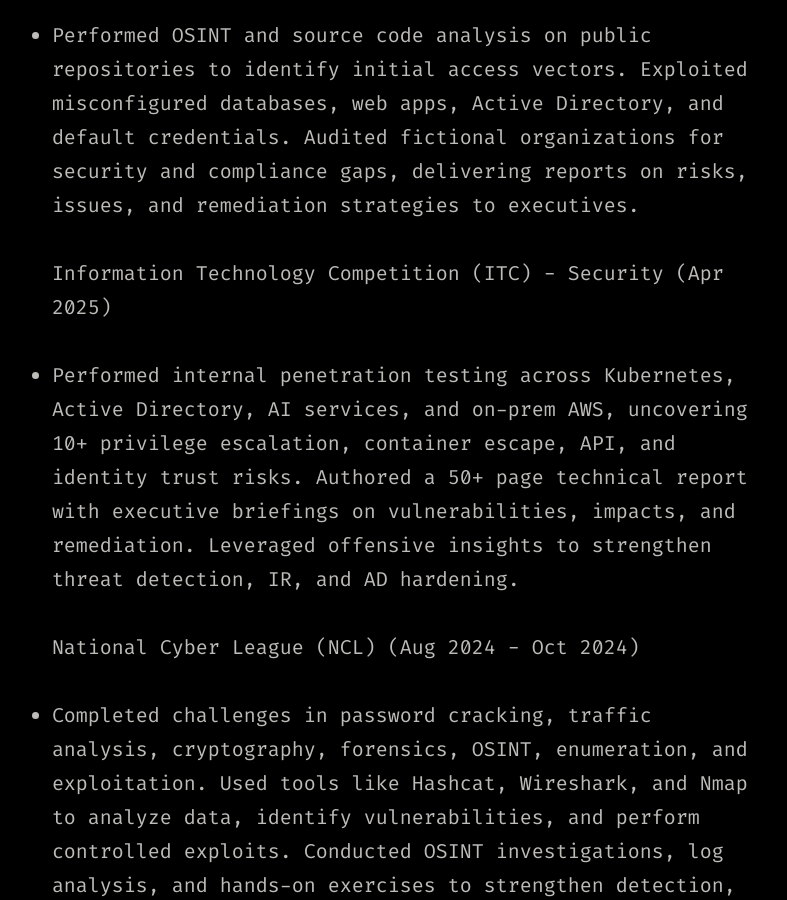
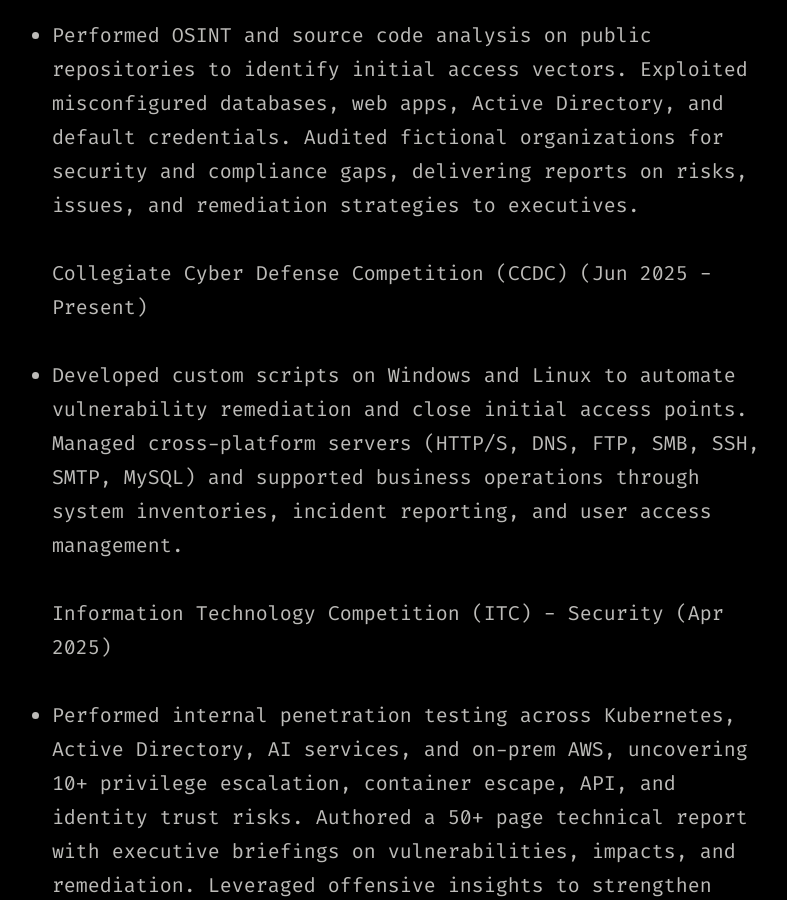
Before and after one commit to 4nthvny/4nthvny.github.io, a Jekyll site: the page built from aboutme.md, in a window 1280 px wide and 900 px high, scrolled down 797 px. Shown: the whole window, without its empty margins (231-1018 px from the left). Built offline with Jekyll 4.4.1, drawn with Linux system fonts in a browser that asks for light colours.

Commit message:
Update aboutme.md

```diff
--- a/aboutme.md
+++ b/aboutme.md
@@ -15,6 +15,9 @@
 Collegiate Penetration Testing Competition (CPTC) (Jun 2025 - Present)
 - Performed OSINT and source code analysis on public repositories to identify initial access vectors. Exploited misconfigured databases, web apps, Active Directory, and default credentials. Audited fictional organizations for security and compliance gaps, delivering reports on risks, issues, and remediation strategies to executives.
 
+Collegiate Cyber Defense Competition (CCDC) (Jun 2025 - Present)
+- Developed custom scripts on Windows and Linux to automate vulnerability remediation and close initial access points. Managed cross-platform servers (HTTP/S, DNS, FTP, SMB, SSH, SMTP, MySQL) and supported business operations through system inventories, incident reporting, and user access management.
+
 Information Technology Competition (ITC) - Security (Apr 2025)
 - Performed internal penetration testing across Kubernetes, Active Directory, AI services, and on-prem AWS, uncovering 10+ privilege escalation, container escape, API, and identity trust risks. Authored a 50+ page technical report with executive briefings on vulnerabilities, impacts, and remediation. Leveraged offensive insights to strengthen threat detection, IR, and AD hardening.
 
```
